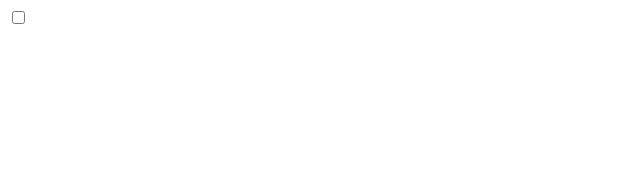
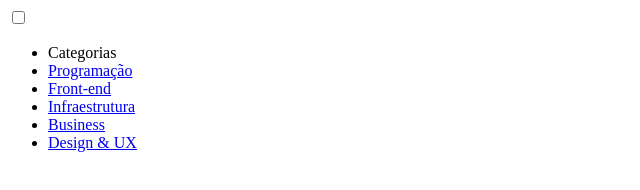
Before and after one commit to guizin2kl/alurabooks_guilhermehenrique, a plain HTML site: page index.html in a window 1280 px wide. Shown: the whole page, without its empty margins (0-640 px from the left). Drawn offline with Linux system fonts and the light colour scheme.

Commit message:
Add files via upload

```diff
--- a/index.html
+++ b/index.html
@@ -13,12 +13,21 @@
     <div class="container">
     <input type="checkbox" id="menu" class="container_botao">
     <label for="menu">
-        <span class="cabecalho_menu-hamburguer container_botao">
-            <label for="menu">
+        <span class="cabecalho_menu-hamburguer container_imagem"></span>
+        </label>
+        <ul class="lista-menu">
+            <li class="lista-menu_titulo">Categorias</li>
 
-            </label>
+            <li class="lista-menu_item"><a href="#" class="lista-menu_link">Programação</a></li>
 
-            </span>
+            <li class="lista-menu_item"><a href="#" class="lista-menu_link">Front-end</a></li>
+
+            <li class="lista-menu_item"><a href="#" class="lista-menu_link">Infraestrutura</a></li>
+
+            <li class="lista-menu_item"><a href="#" class="lista-menu_link">Business</a></li>
+
+            <li class="lista-menu_item"><a href="#" class="lista-menu_link">Design & UX</a></li>
+            </ul>
 
         </div>
 
```
